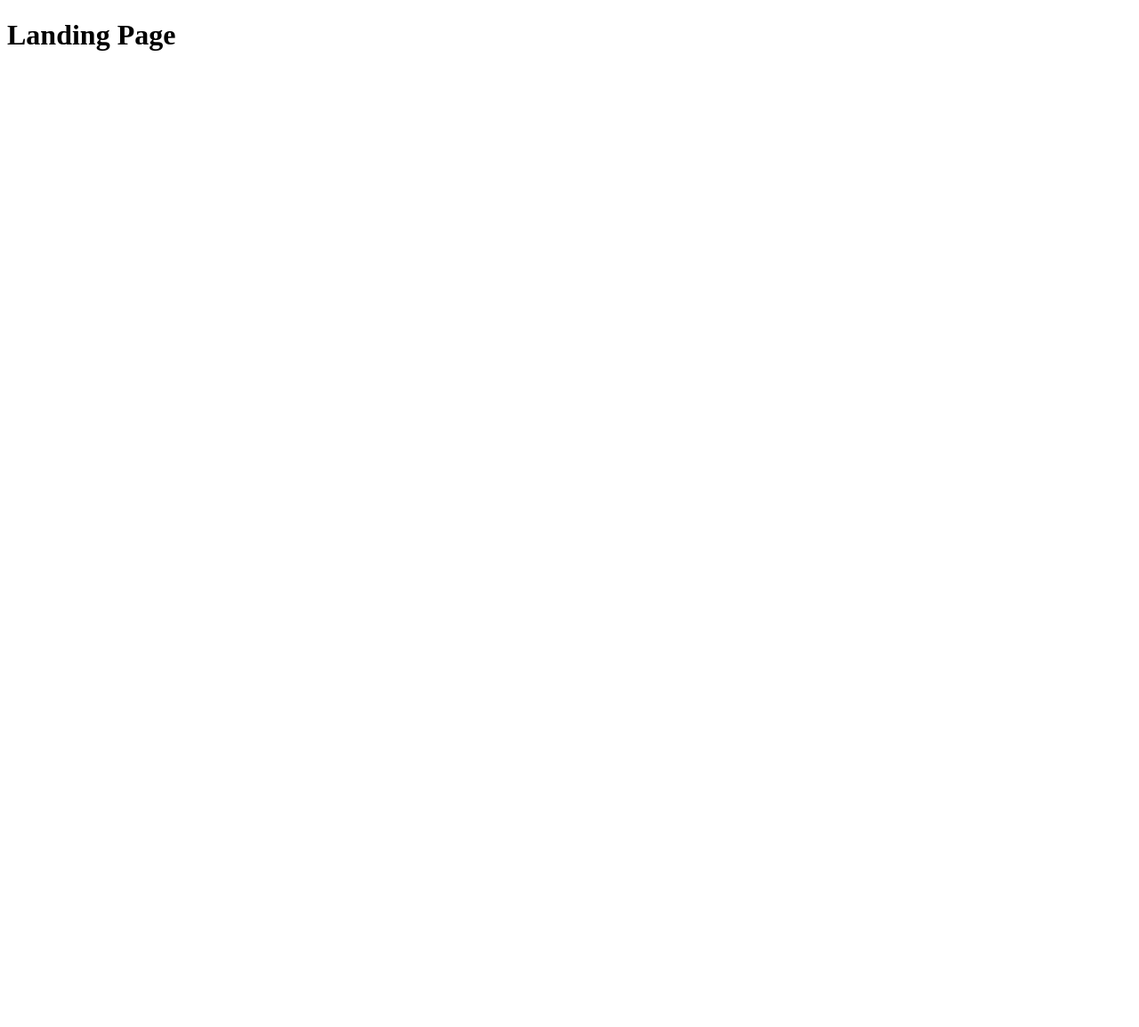
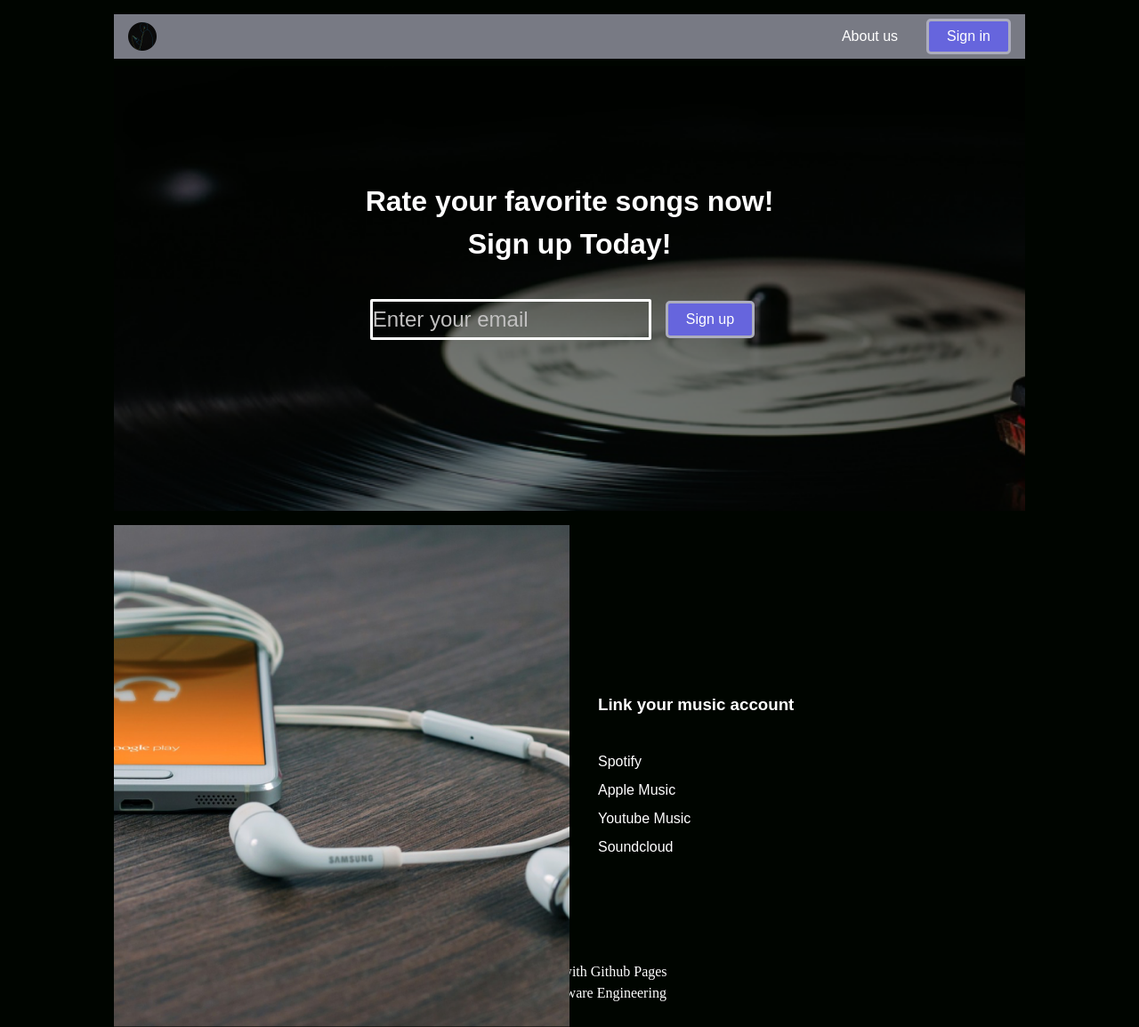
Before and after one commit to PelumiTayo/LandingPage-333, a plain HTML site: page index.html in a window 1280 px wide. Shown: the whole page at 89% size. Before the commit the page ends 800 px from the top, so only its background shows below. Drawn offline with Linux system fonts and the light colour scheme.

Commit message:
Added navbar and couple of sections along with styling

```diff
--- a/index.html
+++ b/index.html
@@ -3,11 +3,50 @@
 <head>
     <meta charset="UTF-8">
     <meta name="viewport" content="width=device-width, initial-scale=1.0">
-    <title>Document</title>
-    <link rel='icon' href='images/logo.png' type='image/icon'>
+    <title>COMP333:Assignment1</title>
+    <link rel="stylesheet" href="styles/navbar.css">
+    <link rel="stylesheet" href="styles/index.css">
 </head>
 <body>
+    <nav class="globalnav">
+        <ul class="nav-content">
+            <li class="logo">
+                <a href="#" class="logo-link">
+                    <img class="navbar-logo" src="images/logo.png" alt="" width="32" height="32">
+                </a>
+            </li>
+            <li class="about"><a href="/about.html" class="navlink">About us</a></li>
+            <li class="login"><button onclick="location.href='login.html'" type="button">Sign in</button></li>
+            <!-- <li class="login"><a href="register" class="navlink">Sign up</a></li> -->
+        </ul>
+    </nav>
+    <main>
+        <div class="content1">
+            <h1 style="color:white">Rate your favorite songs now!<br> Sign up Today!</h1>
+            <form action="register.html" method="get">
+                <input type="text" name="email" placeholder="Enter your email">
+                <button>Sign up</button>
+            </form>
+        </div>
+        <div id="content2">
+            <img src="./images/backdrop_2.png" alt="">
+            <div id="content2-sub">
+                <h3>Link your music account</h3>
+                <ul id="music-links">
+                    <li>Spotify</li>
+                    <li>Apple Music</li>
+                    <li>Youtube Music</li>
+                    <li>Soundcloud</li>
+                </ul>
+            </div>
+        </div>
+    </main>
+    <footer>
+        <div>
+            <p>Website hosted with Github Pages</p>
+            <p>COMP333: Software Engineering</p>
+        </div>
+    </footer>
 
-    <h1>Landing Page</h1>
 </body>
 </html>
--- /dev/null
+++ b/styles/index.css
@@ -0,0 +1,96 @@
+* {
+    padding: 0;
+    margin: 0;
+}
+
+body {
+    height: fit-content;
+    background-color: #000500;
+}
+main {
+    position: relative;
+    top: 74px;
+}
+
+.content1 {
+    display: block;
+    margin: auto;
+    height: 500px;
+    max-width: 1024px;
+    background-image: url('../images/backdrop_1.png');
+    background-size: 1024px ;
+    background-repeat: no-repeat;
+    background-position: center;
+}
+
+.content1 h1 {
+    /* position: relative; */
+    text-align: center;
+    padding-top: 4em;
+    font-family: sans-serif;
+    line-height: 1.5em;
+}
+
+.content1 form {
+    margin-top: 2em;
+    display:flex;
+    flex-wrap: wrap;
+    justify-content: center;
+}
+
+.content1 input {
+    /* margin: auto; */
+    /* width: 20em; */
+    padding: 6px 0;
+    margin: 6px 0;
+    font-size: 1.5em;
+    background-color: transparent;
+    border: solid white;
+    border-radius: 2px;
+    color: white;
+}
+
+.content1 button {
+    margin: 8px 1em;
+}
+
+::placeholder {
+    color: rgb(193, 192, 192);
+}
+
+#content2 {
+    display: flex;
+    max-width: 1024px;
+    margin: auto;
+    margin-top: 1em;
+    align-items: center;
+    }
+
+#content2 img {
+    display: inline-block;
+    width: 50%;
+}
+
+#content2-sub {
+    margin-left: 2em;
+    color: white;
+    line-height: 2em;
+    font-family: sans-serif;
+}
+
+#music-links {
+    margin-top: 2em;
+    list-style: none;
+    display: inline-block;
+}
+
+footer {
+    /* left: 50%;
+    transform: translateX(-50%); */
+    /* bottom: 0; */
+    color: white;
+    position: static;
+    /* margin-bottom: 2em; */
+    text-align: center;
+    line-height: 1.5em;
+}
--- /dev/null
+++ b/styles/navbar.css
@@ -0,0 +1,68 @@
+nav {
+    position: fixed;
+    left: 50%;
+    transform: translateX(-50%);
+    top: 1em;
+    height: 50px;
+    width: 100%;
+    max-width: 1056px;
+    z-index: 100;
+}
+ul.nav-content {
+    display: flex;
+    justify-content: space-between;
+    align-items: center;
+    background-color: rgba(172, 173, 188, 0.7);
+    list-style: none;
+    height:100%;
+    margin: 0 1em;
+    /* max-width: 1024px; */
+    font-family: sans-serif;
+}
+
+li {
+    margin: auto;
+}
+
+li.logo {
+    margin:0 1em;
+}
+
+li.login {
+    margin: auto 1em;
+}
+
+li.about {
+    margin-right: 1em;
+}
+
+button {
+    padding: 8px 20px;
+    font-size: 1em;
+    border-radius: 5px;
+    background-color: #6665DD;
+    color: #FFFFFF;
+    border: solid #ACADBC
+}
+
+button:hover {
+    background-color: #473BF0;
+    cursor: pointer;
+    text-decoration: underline;
+}
+
+a.logo-link {
+    display: block;
+    height: 32px;
+}
+
+a {
+    text-decoration: none;
+    color: white;
+    text-align: center;
+}
+
+a:hover {
+    text-decoration: underline;
+    color: white;
+}
```
